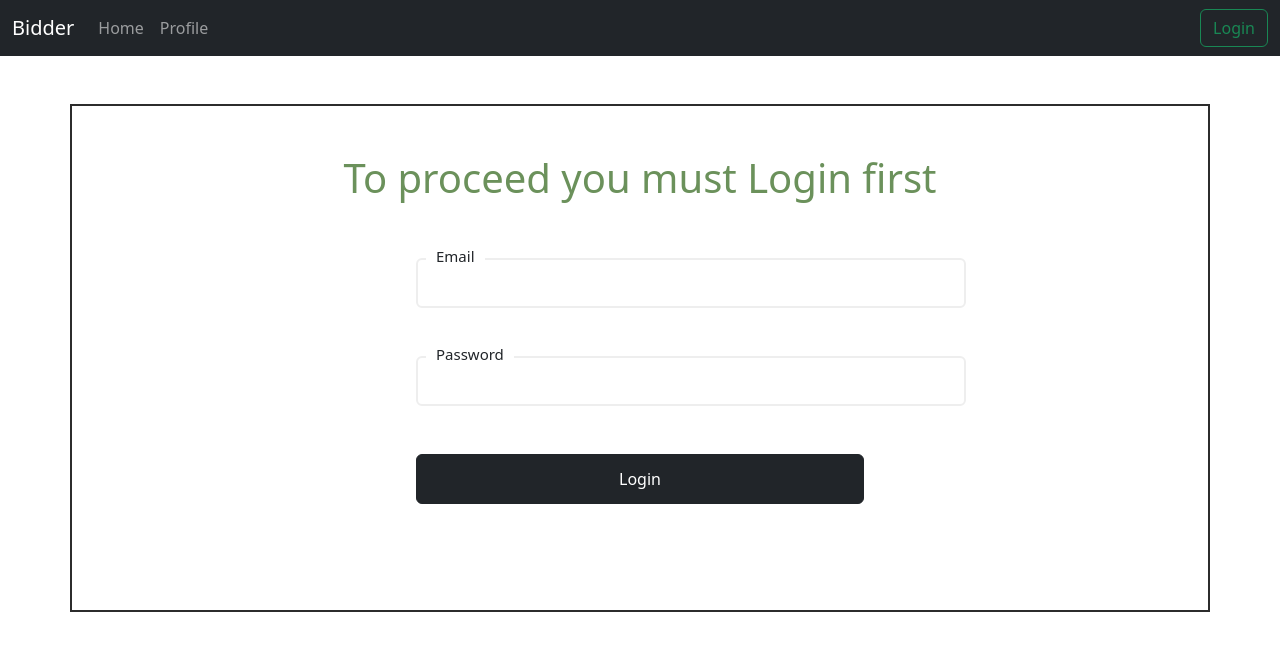
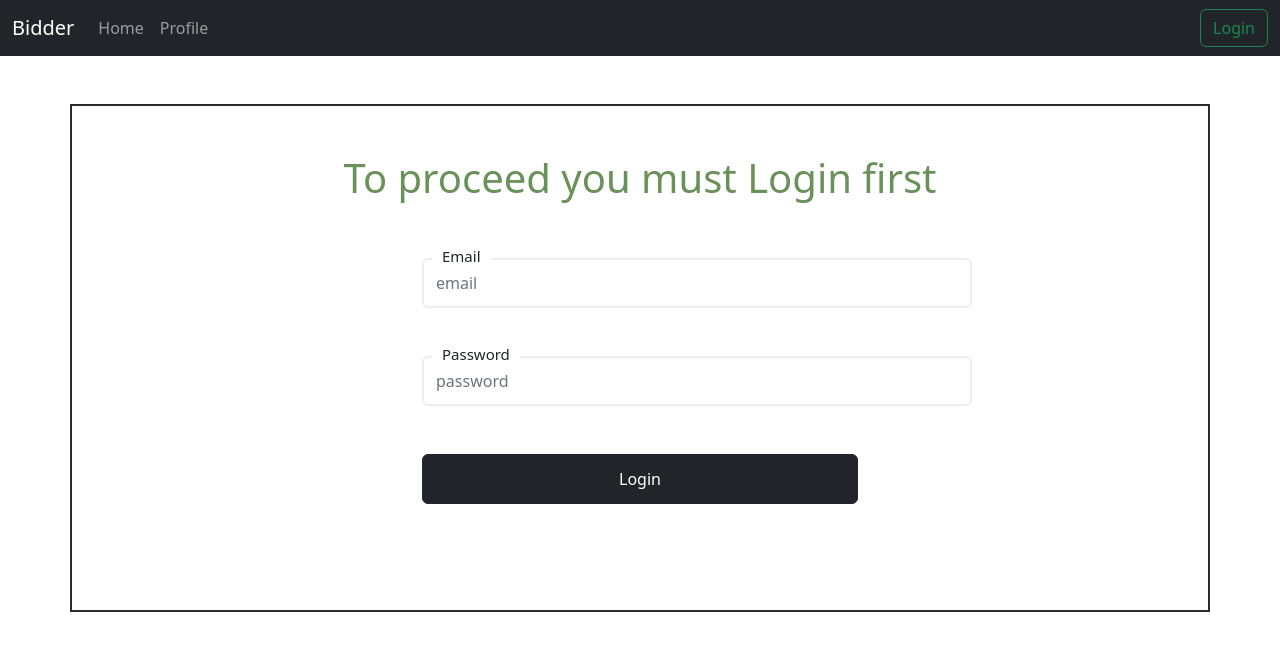
Before and after one commit to DarioR01/webDevGroupCoursework, a Vue app in the folder auction_frontend/: page /login in a window 1280 px wide. Shown: the top 650 px of the page. Built offline with nearby package versions, Linux system fonts and the light colour scheme.

Commit message:
login front end

```diff
--- a/auction_frontend/src/Pages/LoginPage/index.vue
+++ b/auction_frontend/src/Pages/LoginPage/index.vue
@@ -5,20 +5,31 @@
     <div class="container mt-5">
         <div class="row d-flex justify-content-center">
             <h1 class="mt-5 row d-flex justify-content-center">To proceed you must Login first</h1>
+            <form @submit="submitedForm" class="row d-flex justify-content-center">
                 <div class="col-md-6">
-            <div class="card px-5 py-5" id="form1">
+                    <div class="card px-5 py-5" id="login">
                         <div class="form-data" v-if="!submitted">
-                    <div class="details-inputs mb-5"> <span>Email</span> <input autocomplete="off" type="text" v-model="email" v-bind:class="{'form-control':true, 'is-invalid' : !validEmail(email) && BlurEmail}" v-on:blur="BlurEmail = true">
+
+                            <div class="details-inputs mb-5"> <span>Email</span>
+                                <input type="email" v-model="email" v-bind:class="{
+                                    'form-control': true, 'is-invalid': formValidity.email
+                                }" v-on:blur="validEmail(email);" id="email" placeholder="email">
+
                                 <div class="invalid-feedback">Email is a mandatory field!</div>
                             </div>
-                    <div class="details-inputs mb-5"> <span>Password</span> <input autocomplete="off" type="password" v-model="password" v-bind:class="{'form-control':true, 'is-invalid' : !validPassword(password) && BlurPassword}" v-on:blur="BlurPassword = true">
+                            <div class="details-inputs mb-5"> <span>Password</span>
+                                <input type="password"
+                                    v-bind:class="{ 'form-control': true, 'is-invalid': formValidity.password }"
+                                    v-on:blur="(validPassword(password))" id="password" placeholder="password"
+                                    v-model="password">
                                 <div class="invalid-feedback">Password must contain at least 9 character!</div>
                             </div>
-                    <div class="mb-5"> <button class="btn-dark btn  w-100">Login</button></div>
+                            <div class="mb-5"> <button class="btn-dark btn  w-100" type="submit">Login</button></div>
                         </div>
 
                     </div>
                 </div>
+            </form>
         </div>
     </div>
 
@@ -29,9 +40,11 @@
 body {
     background: #000
 }
-h1{
-    color:#6B915B
+
+h1 {
+    color: #6B915B
 }
+
 .container {
     border: 2px solid #2C2C2C;
 
@@ -74,49 +87,94 @@ h1 {
 .btn {
     height: 50px
 }
-
-
 </style>
 
 <script lang="ts">
 export default {
-    el: '#form1',
+    el: '#login',
     data: function () {
         return {
             email: "",
-            valid: false,
             submitted: false,
             password: "",
-            BlurEmail: false,
-            BlurPassword: false
+            token: null,
+            formValidity: {
+
+                email: false,
+                password: false,
+
+            }
         }
     },
 
     methods: {
 
-        validate: function () {
 
-            this.BlurPassword = true;
+        async submitedForm(e: { preventDefault: () => void; }) {
 
-            if (this.validEmail(this.email) && this.validPassword(this.password)) {
-                this.valid = true;
-            }
+            e.preventDefault();
+            const validatedEmail = this.validEmail(this.email);
+            const validatedPassword = this.validPassword(this.password);
+
+            // if (validatedEmail || validatedPassword) return
+            console.log(validatedPassword)
+
+
+
+            console.log("credentials work");
+            try {
+                const new_login = await fetch('http://127.0.0.1:8000/login/', {
+                    method: 'GET',
+                    credentials: 'same-origin',
+                    headers: {
+                        'Accept': 'application/json',
+                        'X-Requested-With': 'XMLHttpRequest',
+
                     },
+                    body: JSON.stringify({
+                        email: this.email,
+                        password: this.password,
+                    })
 
-        validEmail: function (email:any) {
+                })
 
-            var regex_email = /^(?=.*[0-9])(?=.*[a-zA-Z])([a-zA-Z0-9!?@#$%^&*()_]+){8,20}$"/;
-            if (regex_email.test(email.toLowerCase())) {
-                return true;
+                    .then(response => {
+                        this.token = response.data.token;
+                        console.log(this.token);
+                        localStorage.setItem("user-token", response.data.token)
+
+                    })
+
+
+
+
+            } catch (e) {
+                console.log("error occured", e)
             }
 
         },
 
-        validPassword: function (password: any) {
+        validEmail: function (email: string) {
+
+            var regex_email = /^[_a-z0-9-+]+(\.[_a-z0-9-+]+)*(\+[a-z0-9-]+)?@[a-z0-9-.]+(\.[a-z0-9]+)$/;
+            this.formValidity.email = !regex_email.test(email.toLowerCase());
+            console.log(this.formValidity.email);
+            return this.formValidity.email;
+
+        },
+
+        validPassword: function (password: string) {
             if (password.length > 8) {
                 return true;
+
+            this.formValidity.password = password.length <= 8;
+            return this.formValidity.password;
         }
         },
+
+
+
+
 
     }
 }
```
Lines whose indentation alone changed are shown as unchanged.
